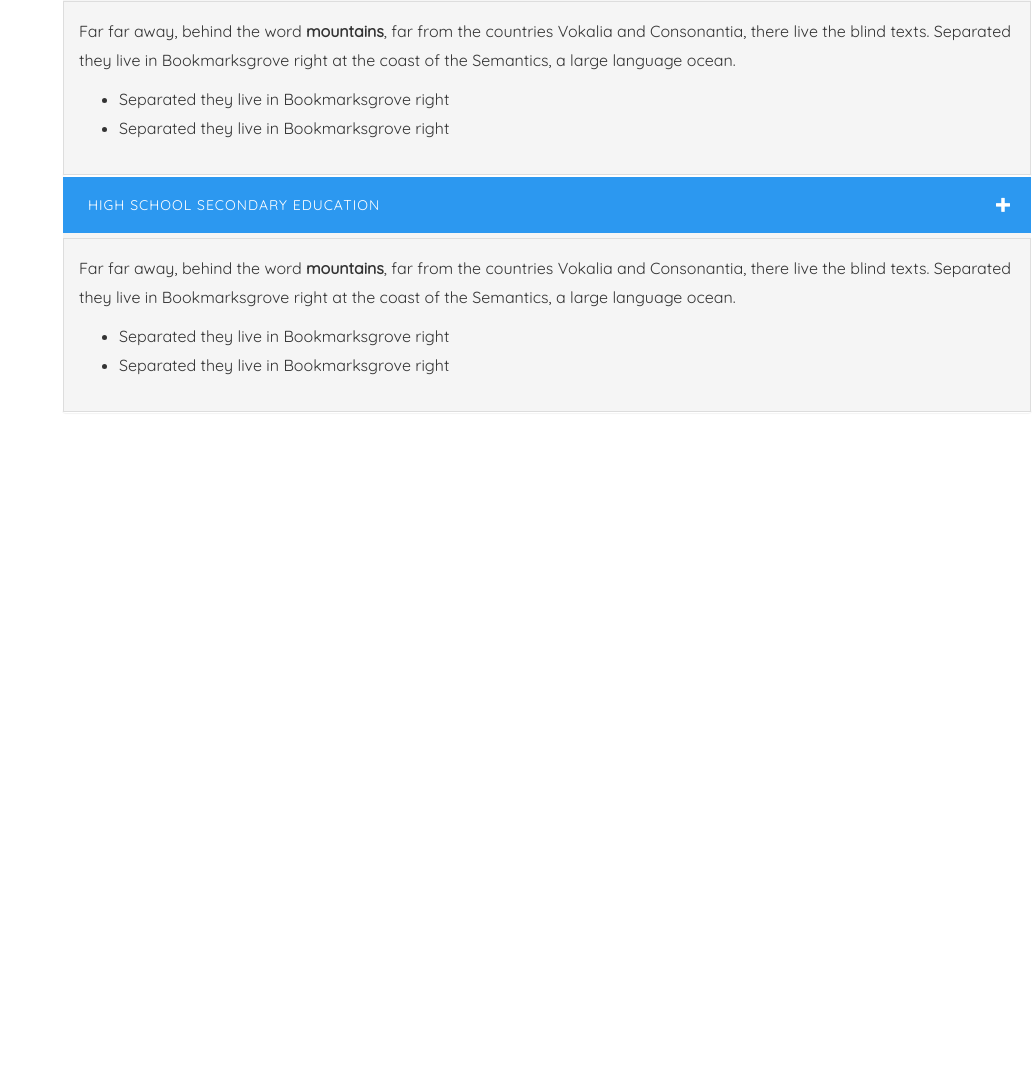
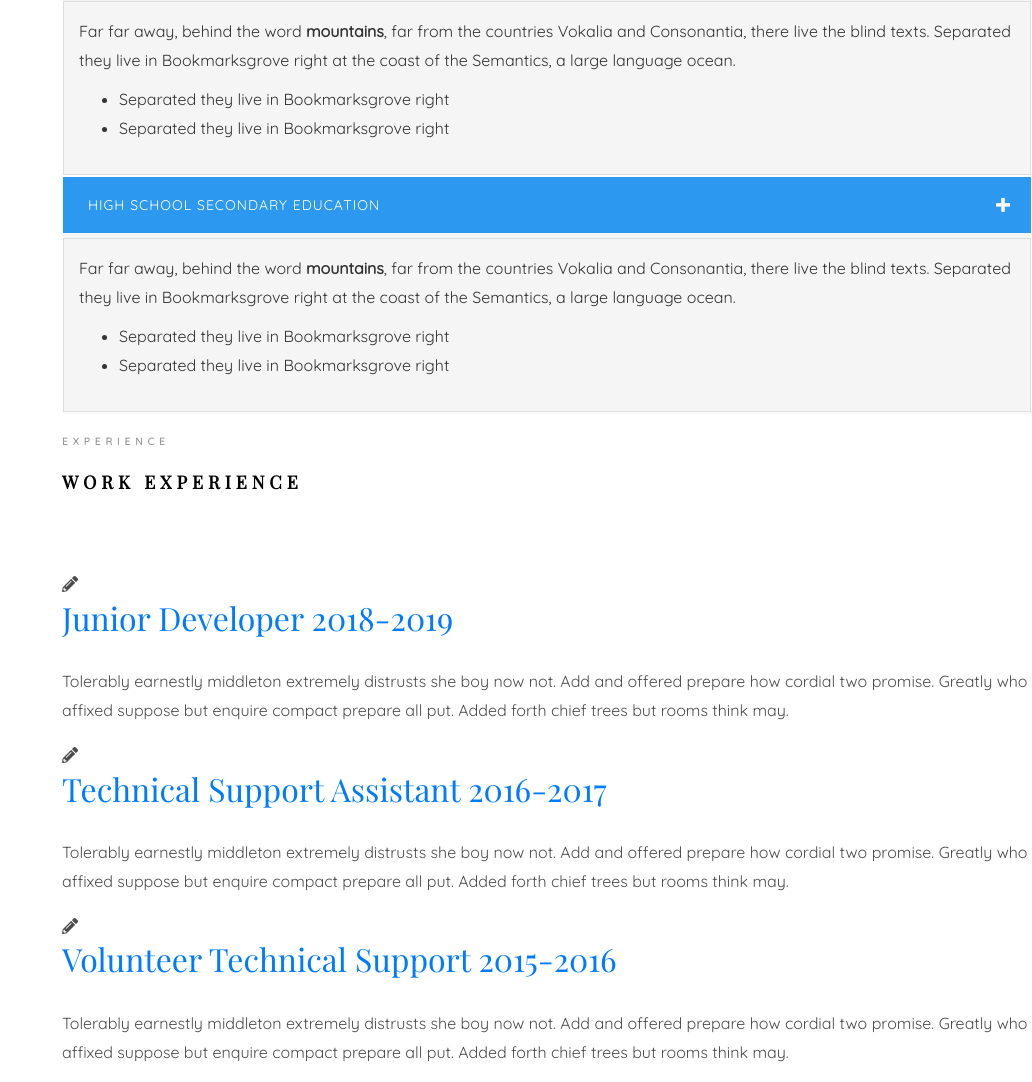
Before and after one commit to Christine-N-Mwaura/Portfolio-project, a plain HTML site: page index.html in a window 1280 px wide. Shown: the part 3144-4226 px from the top of the page, without its empty margins (248-1280 px from the left). Before the commit the page ends 3577 px from the top, so only its background shows below. Drawn offline with nearby package versions, Linux system fonts and the light colour scheme; files whose address does not match are found by name.

Commit message:
add the experience section

```diff
--- a/index.html
+++ b/index.html
@@ -229,7 +229,7 @@
                   <div class="panel panel-default">
                     <div class="panel-heading" role="tab" id="headingOne">
                       <h4 class="panel-title one">
-                        <a data-toggle="collapse" data-parent="#accordion" href="#collapseOne" aria-expanded="true" aria-controls="collapseOne" class="">
+                        <a data-toggle="collapse" data-parent="#accordion" href="#collapseOne" aria-expanded="false" aria-controls="collapseOne" class="">
                           Bachelor Degree Information Technology
 
                         </a>
@@ -311,6 +311,80 @@
           </div>
       </section>
       <!-- End of Education section -->
+
+      <!-- Start of experience section -->
+      <section class="experience" data-section="experience">
+        <div class="narrow-content">
+          <div class="row">
+            <div class="col-md-6 col-md-offset-3 col-md-pull-3" >
+              <span class="heading">Experience</span>
+              <h2 class="subheading">Work Experience</h2>
+            </div>
+          </div>
+          <div class="row">
+            <div class="col-md-12">
+              <div class="timeline-centered">
+                <article class="timeline-entry">
+                  <div class="timeline-entry-inner">
+                    <div class="timeline-icon">
+                      <i class="fas fa-pencil-alt"></i>
+                    </div>
+                    <div class="timeline-label">
+                      <h2>
+                        <a href="#">Junior Developer
+                          <span>2018-2019</span> </a>
+                      </h2>
+                      <p>
+                        Tolerably earnestly middleton extremely distrusts she boy now not.
+                        Add and offered prepare how cordial two promise. Greatly who affixed suppose but enquire compact prepare all put.
+                        Added forth chief trees but rooms think may.
+                      </p>
+                    </div>
+                  </div>
+                </article>
+                <article class="timeline-entry">
+                  <div class="timeline-entry-inner">
+                    <div class="timeline-icon color-2">
+                      <i class="fas fa-pencil-alt"></i>
+                    </div>
+                    <div class="timeline-label">
+                      <h2>
+                        <a href="#">Technical Support Assistant
+                          <span>2016-2017</span> </a>
+                      </h2>
+                      <p>
+                        Tolerably earnestly middleton extremely distrusts she boy now not.
+                        Add and offered prepare how cordial two promise. Greatly who affixed suppose but enquire compact prepare all put.
+                        Added forth chief trees but rooms think may.
+                      </p>
+                    </div>
+                  </div>
+                </article>
+                <article class="timeline-entry">
+                  <div class="timeline-entry-inner">
+                    <div class="timeline-icon color-3">
+                      <i class="fas fa-pencil-alt"></i>
+                    </div>
+                    <div class="timeline-label">
+                      <h2>
+                        <a href="#">Volunteer Technical Support
+                          <span>2015-2016</span> </a>
+                      </h2>
+                      <p>
+                        Tolerably earnestly middleton extremely distrusts she boy now not.
+                        Add and offered prepare how cordial two promise. Greatly who affixed suppose but enquire compact prepare all put.
+                        Added forth chief trees but rooms think may.
+                      </p>
+                    </div>
+                  </div>
+                </article>
+              </div>
+            </div>
+
+          </div>
+        </div>
+      </section>
+      <!-- End of experience section -->
     </div>
 
     <script src="js/particles.js"></script>
```
